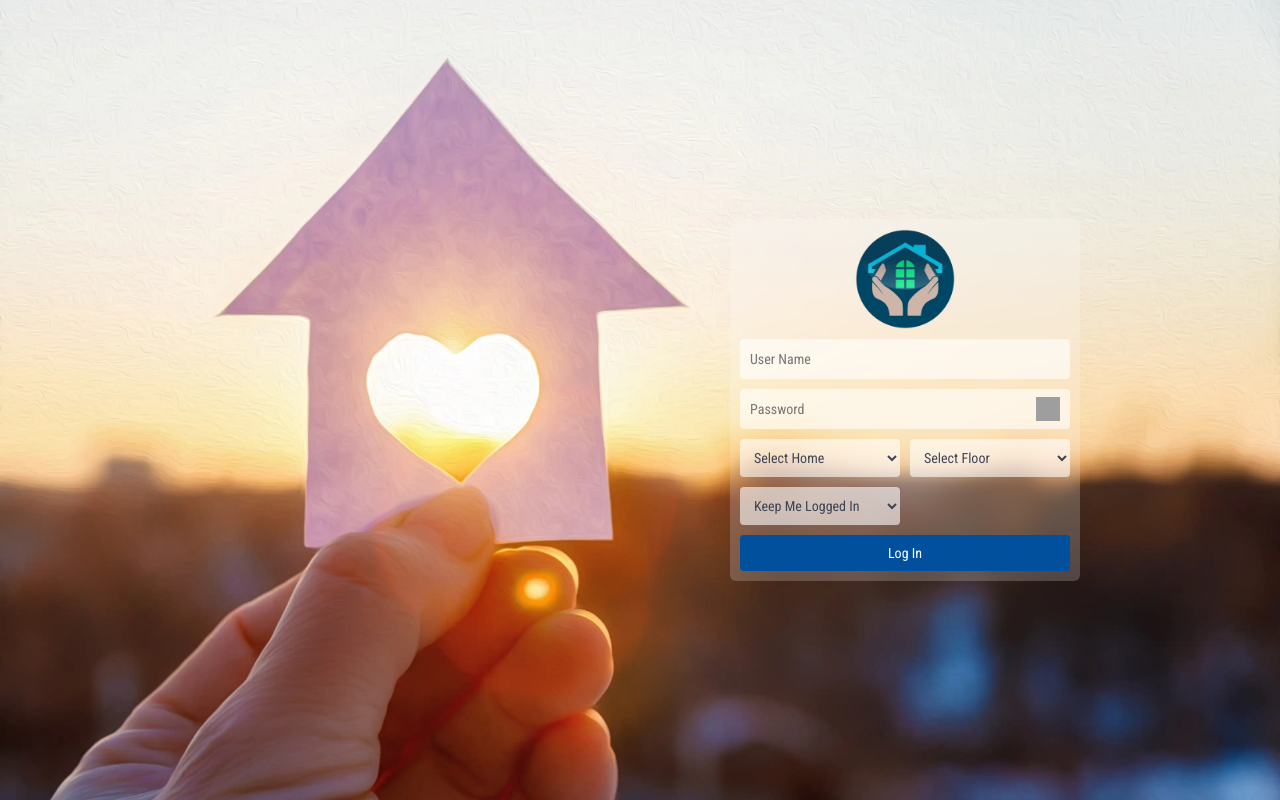
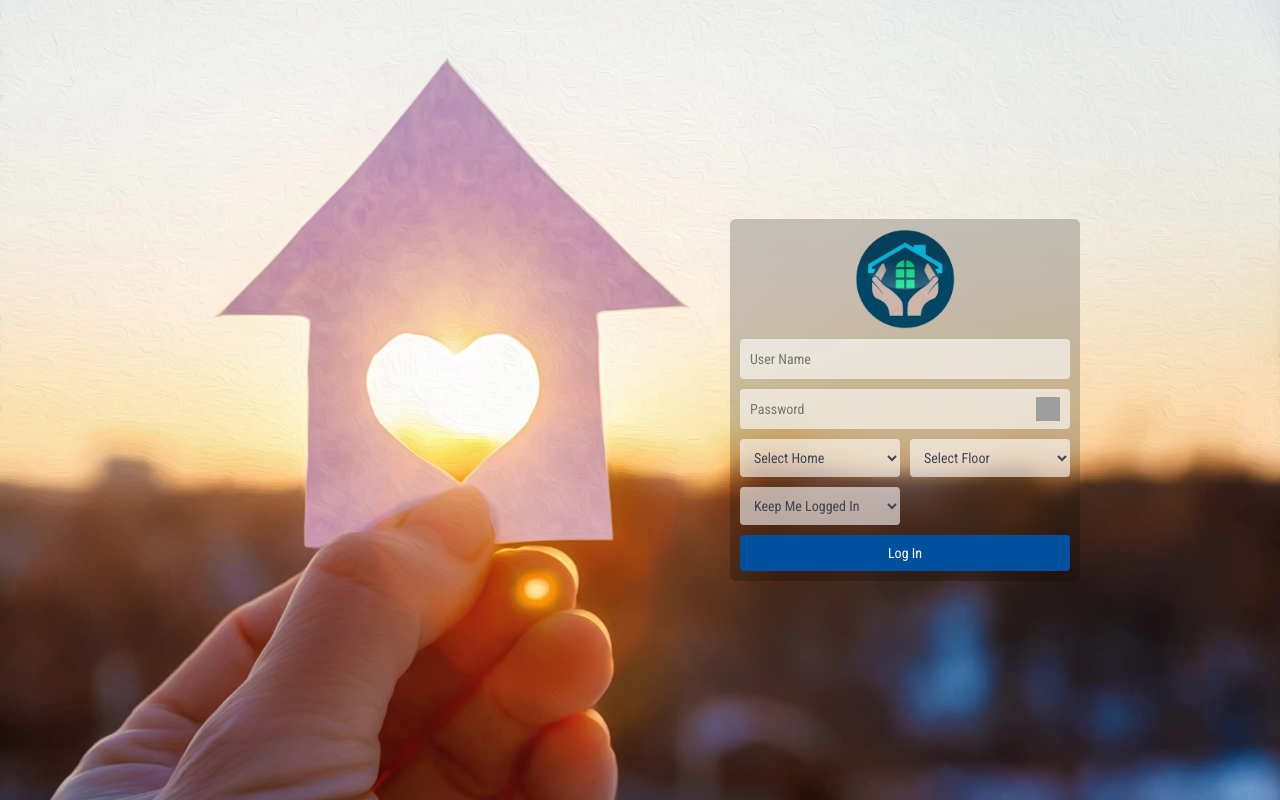
Before and after one commit to mhasanbutt/cvLocal, a PHP site: page / in a window 1280 px wide. Run offline with PHP 8.4, Linux system fonts and the light colour scheme; grey boxes are pictures that could not be loaded.

Commit message:
loginFormbackgroundColour

```diff
--- a/css/login.css
+++ b/css/login.css
@@ -80,7 +80,7 @@ img.svg {
   max-width: 350px;
   border-radius: 6px;
   padding: 10px;
-  background-color: rgba(255, 255, 255, 0.2);
+  background-color: rgba(0, 0, 0, 0.2);
   backdrop-filter: blur(7px);
   position: relative;
 }
--- a/css/login.scss
+++ b/css/login.scss
@@ -20,7 +20,7 @@
             max-width: 350px;
             border-radius: 6px;
             padding: 10px;
-            background-color: rgba(255,255,255,0.2);
+            background-color: rgba(0,0,0,0.2);
             backdrop-filter: blur(7px);
             position: relative;
 
```
